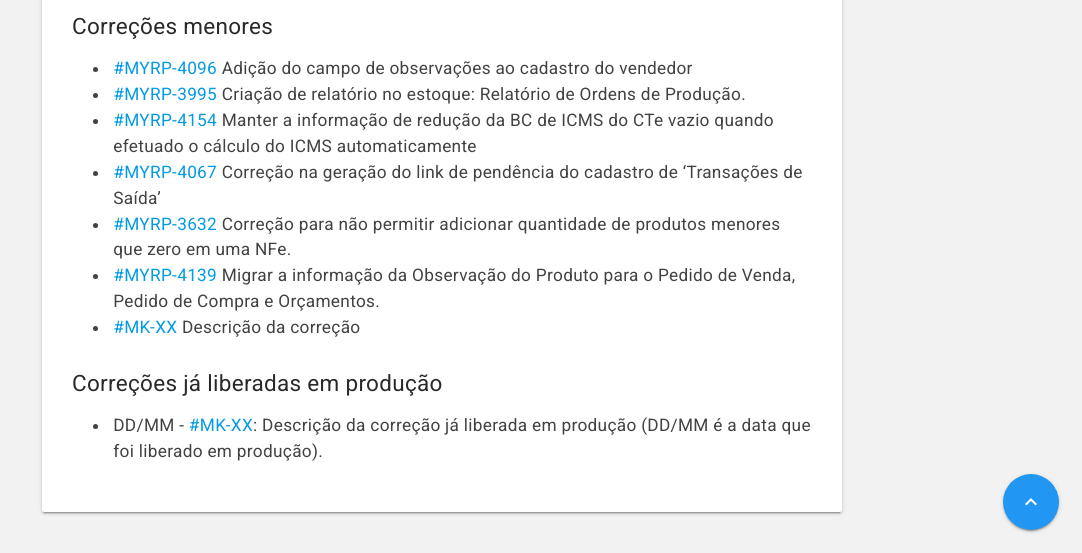
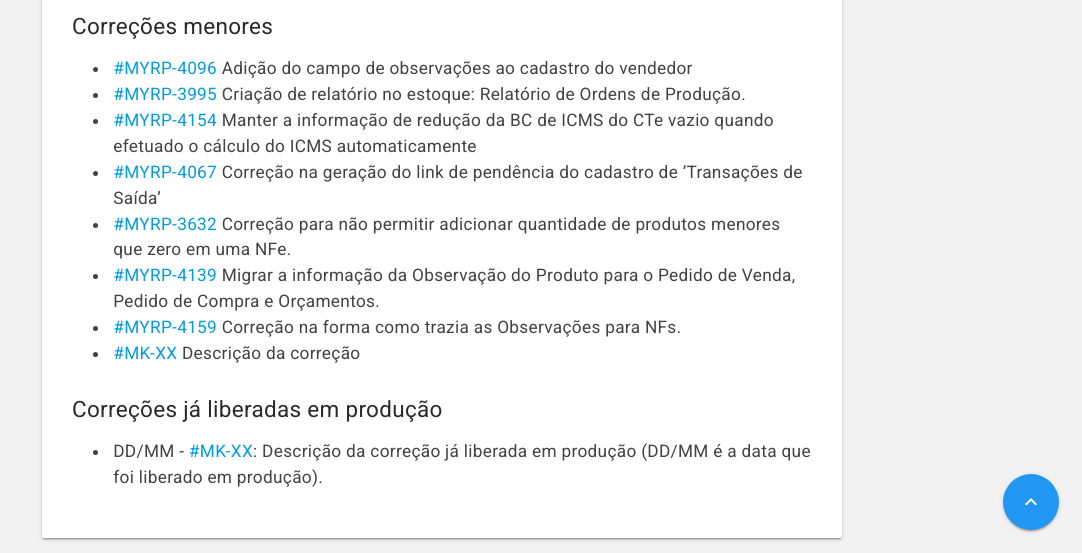
Before and after one commit to myrp-maicon/changelog-myrp, a Jekyll site: the page built from docs/myrp/19.04.03.md, in a window 1280 px wide and 900 px high, scrolled down 3144 px, cut to the strip 347-900 px from the top of the window. Shown: the whole strip, without its empty margins (198-1280 px from the left). Built offline with Jekyll 4.4.1, drawn with Linux system fonts in a browser that asks for light colours; nearby versions of some CDN libraries; our own code applies the rules of GitHub Pages for plain Markdown files; the repository's description, which GitHub fills in, is left out.

Commit message:
AD:MYRP-4159
Correção na forma como trazia as Observações para NFs

```diff
--- a/docs/myrp/19.04.03.md
+++ b/docs/myrp/19.04.03.md
@@ -46,6 +46,7 @@ As alterações estarão disponíveis no ambiente demo.myrp.com.br (212) na sema
 * [#MYRP-4067](https://devmyrp.atlassian.net/browse/MYRP-4067) Correção na geração do link de pendência do cadastro de 'Transações de Saída'
 * [#MYRP-3632](https://devmyrp.atlassian.net/browse/MYRP-3632) Correção para não permitir adicionar quantidade de produtos menores que zero em uma NFe.
 * [#MYRP-4139](https://devmyrp.atlassian.net/browse/MYRP-4139) Migrar a informação da Observação do Produto para o Pedido de Venda, Pedido de Compra e Orçamentos.
+* [#MYRP-4159](https://devmyrp.atlassian.net/browse/MYRP-4159) Correção na forma como trazia as Observações para NFs.
 * [#MK-XX](https://devmyrp.atlassian.net/browse/MK-XX) Descrição da correção
 
 
```
